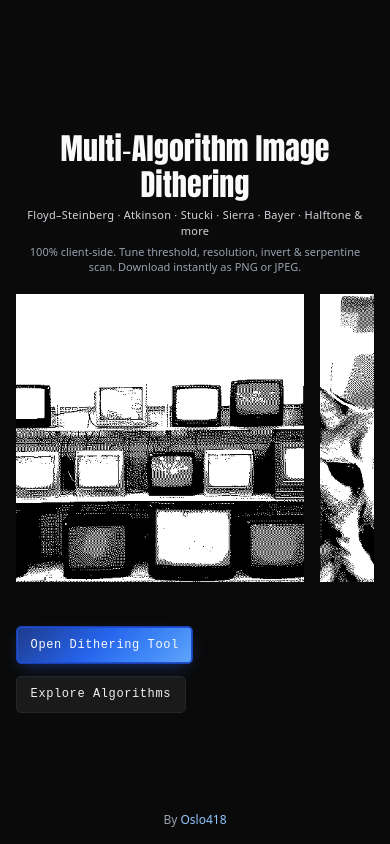
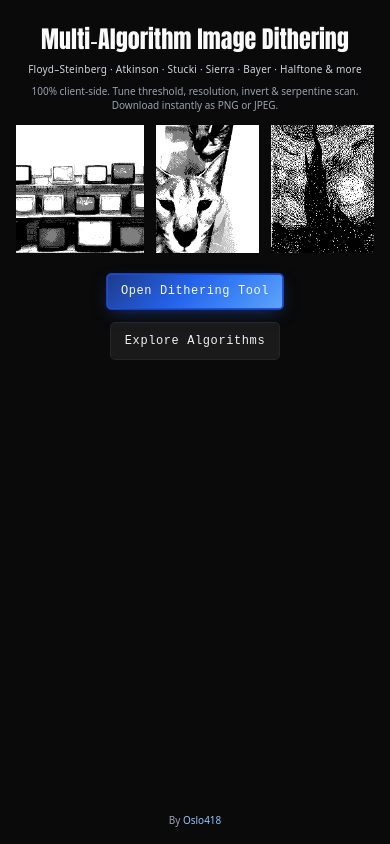
Before and after one commit to Oslonline/dithering-studio, a React (Vite) app: page / in a window 390 px wide. Built offline with nearby package versions, Linux system fonts and the light colour scheme.

Commit message:
refactor(Home): improve layout and styling of header and image scroll component

```diff
--- a/src/components/InfiniteImageScroll.tsx
+++ b/src/components/InfiniteImageScroll.tsx
@@ -34,12 +34,12 @@ const InfiniteImageScroll: React.FC = () => {
 
   return (
     <div className="w-full overflow-hidden" ref={containerRef}>
-      <div className="flex space-x-4">
+      <div className="flex space-x-3 sm:space-x-4">
         {images.map((src, index) => (
-          <img key={index} src={src} alt={`hero-${index + 1}`} className="h-72 object-cover md:h-96 xl:h-[425px]" />
+          <img key={index} src={src} alt={`hero-${index + 1}`} className="h-32 w-auto flex-shrink-0 object-cover sm:h-36 md:h-40 xl:h-44 2xl:h-[380px]" loading="lazy" />
         ))}
         {images.map((src, index) => (
-          <img key={`repeat-${index}`} src={src} alt={`repeat-hero-${index + 1}`} className="h-72 object-cover md:h-96 xl:h-[425px]" />
+          <img key={`repeat-${index}`} src={src} alt={`repeat-hero-${index + 1}`} className="h-32 w-auto flex-shrink-0 object-cover sm:h-36 md:h-40 xl:h-44 2xl:h-[380px]" loading="lazy" />
         ))}
       </div>
     </div>
--- a/src/pages/Home.tsx
+++ b/src/pages/Home.tsx
@@ -18,23 +18,25 @@ const Home: React.FC = () => {
         <meta name="twitter:description" content="Dither your images online for free using the Floyd Steinberg algorithm, custom patterns and other popular algorithms." />
         <link rel="canonical" href="https://steinberg-image.vercel.app/" />
       </Helmet>
-      <div className="flex max-h-screen min-h-screen flex-col items-center justify-center gap-5 bg-neutral-950 p-4 text-neutral-50 md:gap-7">
-        <header className="space-y-1 text-center">
-          <h1 className="font-anton text-3xl md:text-4xl xl:text-5xl 2xl:text-6xl">Multi‑Algorithm Image Dithering</h1>
-          <h2 className="text-[11px] tracking-wide text-gray-300 md:text-xs 2xl:text-sm">Floyd–Steinberg · Atkinson · Stucki · Sierra · Bayer · Halftone & more</h2>
-          <p className="mx-auto max-w-xl px-2 text-[11px] leading-snug text-gray-400 md:text-xs">100% client‑side. Tune threshold, resolution, invert & serpentine scan. Download instantly as PNG or JPEG.</p>
-        </header>
-        <InfiniteImageScroll />
-          <div className="mt-6 flex flex-wrap gap-3 text-[11px]">
+      <div className="relative flex min-h-screen flex-col bg-neutral-950 text-neutral-50">
+  <div className="flex flex-1 flex-col items-center justify-start gap-3 px-4 pt-6 pb-20 md:justify-center md:gap-4 md:pt-0">
+          <header className="w-full space-y-2 text-center sm:space-y-1">
+            <h1 className="font-anton text-2xl leading-tight sm:text-3xl md:text-[1.8rem] xl:text-[2.75rem] 2xl:text-[4.5rem]">Multi‑Algorithm Image Dithering</h1>
+            <h2 className="mx-auto max-w-2xl text-[10px] tracking-wide text-gray-300 sm:text-[11px] md:text-xs 2xl:text-sm">Floyd–Steinberg · Atkinson · Stucki · Sierra · Bayer · Halftone & more</h2>
+            <p className="mx-auto max-w-xl px-2 text-[10px] leading-snug text-gray-400 sm:text-[11px] md:text-xs">100% client‑side. Tune threshold, resolution, invert & serpentine scan. Download instantly as PNG or JPEG.</p>
+          </header>
+          <div className="w-full">
+            <InfiniteImageScroll />
+          </div>
+          <div className="mt-2 flex flex-wrap justify-center gap-3 text-[10px] sm:text-[11px]">
             <Link to="/Dithering" className="clean-btn clean-btn-primary">Open Dithering Tool</Link>
             <Link to="/Algorithms" className="clean-btn">Explore Algorithms</Link>
           </div>
-      </div>
-      <div className="absolute right-0 bottom-0 left-0 flex items-center justify-center p-4 text-xs text-gray-400">
-        <p>By&nbsp;</p>
-        <a className="text-blue-300 duration-100 hover:text-blue-500" href="https://oslo418.com">
-          Oslo418
-        </a>
+        </div>
+        <div className="absolute inset-x-0 bottom-0 flex items-center justify-center p-4 text-[10px] text-gray-400 sm:text-xs">
+          <p>By&nbsp;</p>
+          <a className="text-blue-300 duration-100 hover:text-blue-500" href="https://oslo418.com" rel="noopener noreferrer">Oslo418</a>
+        </div>
       </div>
     </>
   );
```
